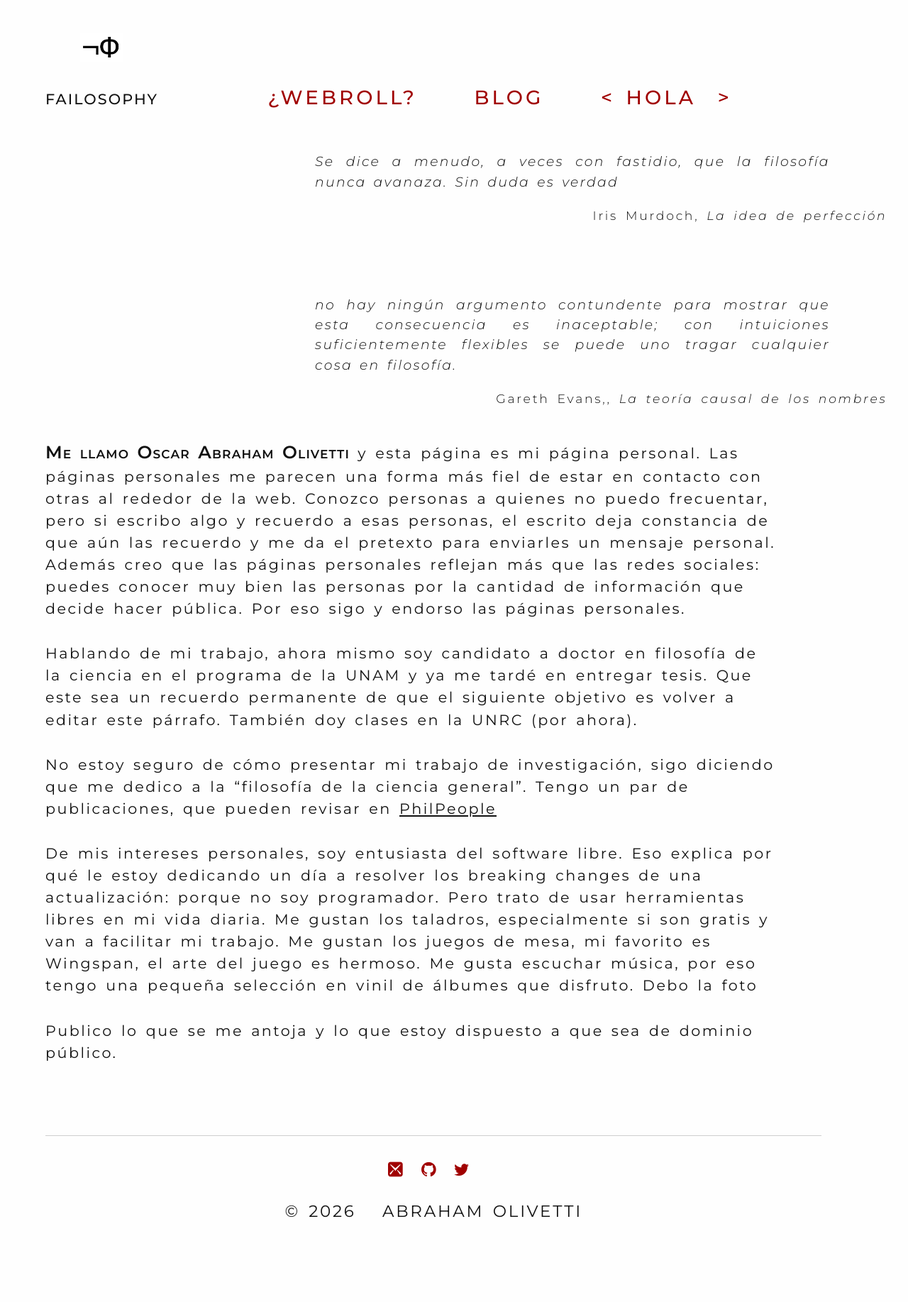
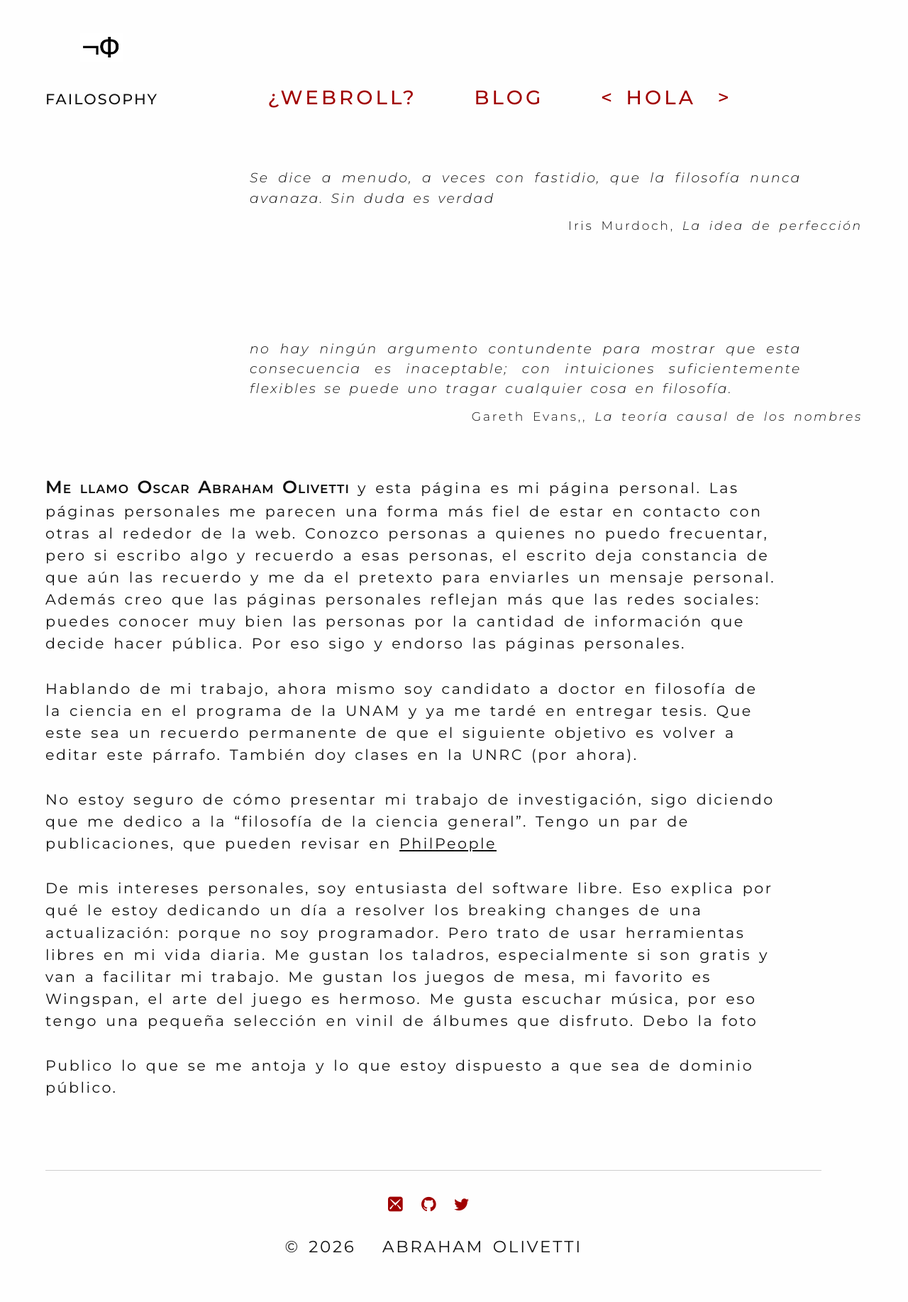
Before and after one commit to Oiuhukt/failosophy, a Jekyll site: the page built from index.md, in a window 1280 px wide. Shown: the whole page at 71% size. Built offline with Jekyll 4.4.1, drawn with Linux system fonts in a browser that asks for light colours; some web fonts are replaced; before the commit the page ends 1786 px from its top, so only the background shows below that.

Commit message:
modificando tamaño de párrafos

```diff
--- a/css/tufte.scss
+++ b/css/tufte.scss
@@ -117,14 +117,6 @@
     font-weight: 400; /* Normal weight */
 }
 
-/* SECONDARY LEVEL - Blockquotes (slightly lighter for quoted text) */
-blockquote,
-blockquote p,
-.epigraph,
-.epigraph p {
-    font-weight: 375; /* Slightly lighter - distinguishes quoted content */
-}
-
 /* TERTIARY LEVEL - Sidenotes, Footnotes, Captions (recede into background) */
 .sidenote,
 .marginnote,
@@ -203,15 +195,6 @@
     -ms-hyphens: auto;
     word-wrap: break-word;
     overflow-wrap: break-word;
-}
-
-/* Better hyphenation for blockquotes specifically */
-blockquote p,
-blockquote footer {
-    hyphens: auto;
-    -webkit-hyphens: auto;
-    -moz-hyphens: auto;
-    text-align: justify; /* Optional: makes text align both sides */
 }
 
 html,
@@ -354,29 +337,56 @@
     clear: both;
 }
 
-/* ============================================
-   BLOCKQUOTE STYLES - CONSOLIDATED
-   All blockquote settings in one place
-   ============================================ */
+/* ==========================================================================
+   BLOCKQUOTE & EPIGRAPH STYLES - CONSOLIDATED
+   ========================================================================== */
 
-/* Base blockquote container */
+/* 1. Contenedor base del Blockquote */
 blockquote {
-    margin: 1.3rem 0;
+    margin: 1.5rem 0;
     padding-left: 1.5rem;
-    line-height: 1.4 !important; /* Tighter than body (1.6) */
+    border-left: 1px solid rgba(0, 0, 0, 0.1); /* Opcional: una sutil línea lateral */
+    line-height: 1.45 !important;
 }
 
-/* Blockquote text - smaller than body */
+/* 2. Texto de la cita (Párrafos dentro del blockquote) */
 blockquote p {
-    font-size: 0.82rem; /* Body is 1.4rem - noticeable difference */
+    /* Cuerpo es 0.9rem (18px). Esto lo baja a aprox 16px-17px */
+    font-size: 0.82rem;
+    font-weight: 375; /* Peso ligeramente más ligero que el cuerpo */
+    hyphens: auto;
+    text-align: justify;
+    margin-bottom: 0.5rem;
 }
 
-/* Blockquote footer (citation) */
+/* 3. Atribución / Firma (Footer) */
 blockquote footer {
-    font-size: 0.75rem; /* Even smaller for citations */
-    line-height: 1.2;
+    font-size: 0.75rem;
+    font-weight: 300;
+    text-align: right;
     margin-top: 0.5rem;
-    text-align: right;
+    display: block;
+}
+
+blockquote footer cite {
+    font-style: italic;
+}
+
+/* 4. Epígrafes (Blockquotes especiales al inicio de capítulos) */
+div.epigraph {
+    margin: 2rem 0;
+    width: 75%;
+    float: right;
+    clear: right;
+}
+
+div.epigraph blockquote {
+    border-left: none; /* Los epígrafes suelen no llevar barra lateral */
+    padding-left: 0;
+}
+
+div.epigraph blockquote p {
+    font-style: italic;
 }
 
 .sans {
```
